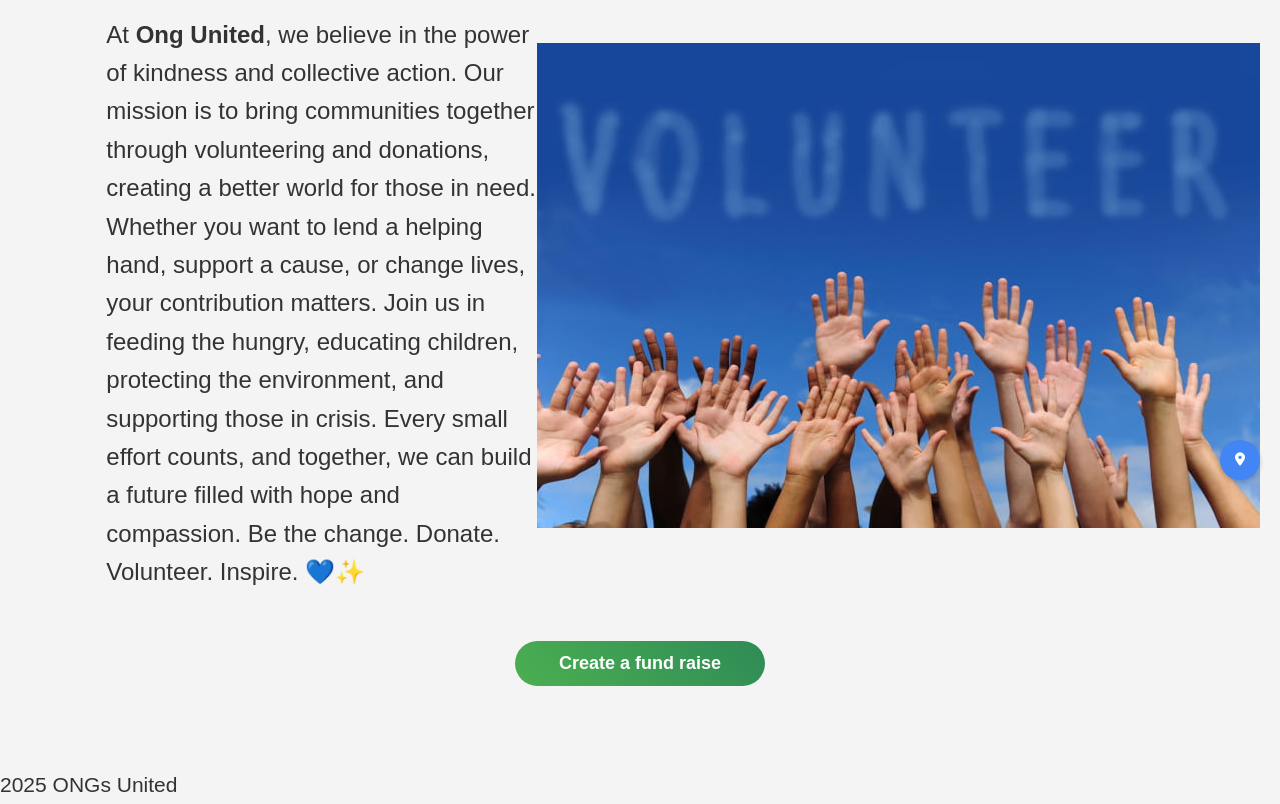
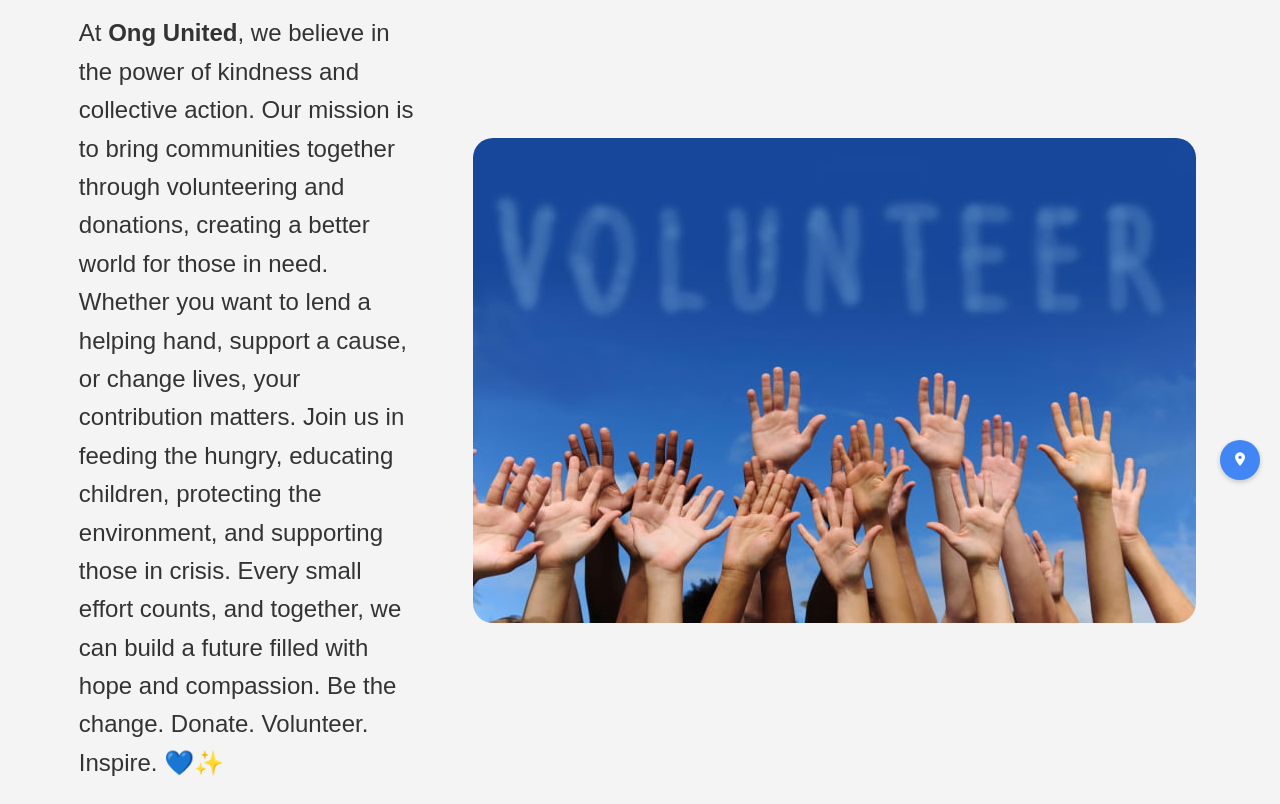
Before and after one commit to LechintanJoshua/Flabang-Hck, a website: page HTML/index.html in a window 1280 px wide. Shown: the part 300-1104 px from the top of the page. Drawn offline with Linux system fonts and the light colour scheme; no server answers.

Commit message:
index modificat

```diff
--- a/CSS/stil.css
+++ b/CSS/stil.css
@@ -215,9 +215,10 @@ body {
     display: flex;
     align-items: center;
     justify-content: center;
-    margin-left: 2%;
     margin-top: 80px;
     padding: 20px;
+    margin-right: 5%;
+    gap: 5%;
 }
 
 .dashboard-content {
@@ -260,6 +261,7 @@ body {
     #main_img {
         margin: 0 auto;
         margin-bottom: 20px;
+        border-radius: 10px;
     }
 
     .dashboard-banner h1 {
--- a/HTML/index.html
+++ b/HTML/index.html
@@ -38,7 +38,7 @@
         you want to see!</h1>
     <div class="container">
 
-        <p style="font-size: 1.5rem;padding-left: 5%;margin-top: 3%;">
+        <p style="font-size: 1.5rem;padding-left: 5%;margin-top: 3%; justify-content: center;">
             At <strong>Ong United</strong>, we believe in the power of kindness and collective action. Our mission is to
             bring communities together through volunteering and donations, creating a better world for those in need.
             Whether you want to lend a helping hand, support a cause, or change lives, your contribution matters.
@@ -48,7 +48,7 @@
 
             Be the change. Donate. Volunteer. Inspire. 💙✨
         </p>
-        <img src="../Imagini/volunteer210324.jpg" id="main_img">
+        <img src="../Imagini/volunteer210324.jpg" style="border-radius: 20px;" id="main_img">
 
     </div>
 
@@ -89,7 +89,7 @@
     <script src="/Javascript/auth.js"></script>
     <footer>
         <br><br>
-        <p style="font-size: 21px;" >2025 ONGs United</p>
+        <p style="font-size: 21px; justify-content: center; text-align: center;" >2025 ONGs United</p>
     </footer>
 </body>
 
```
